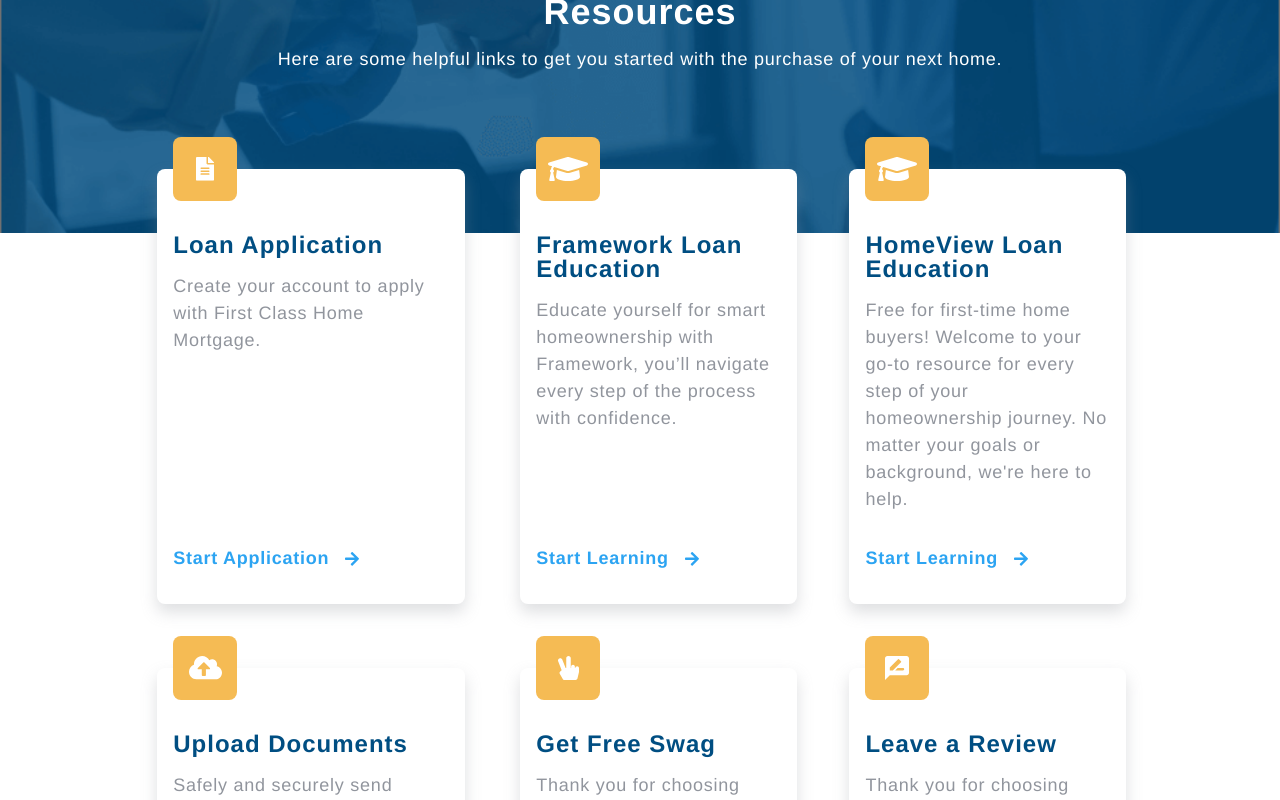
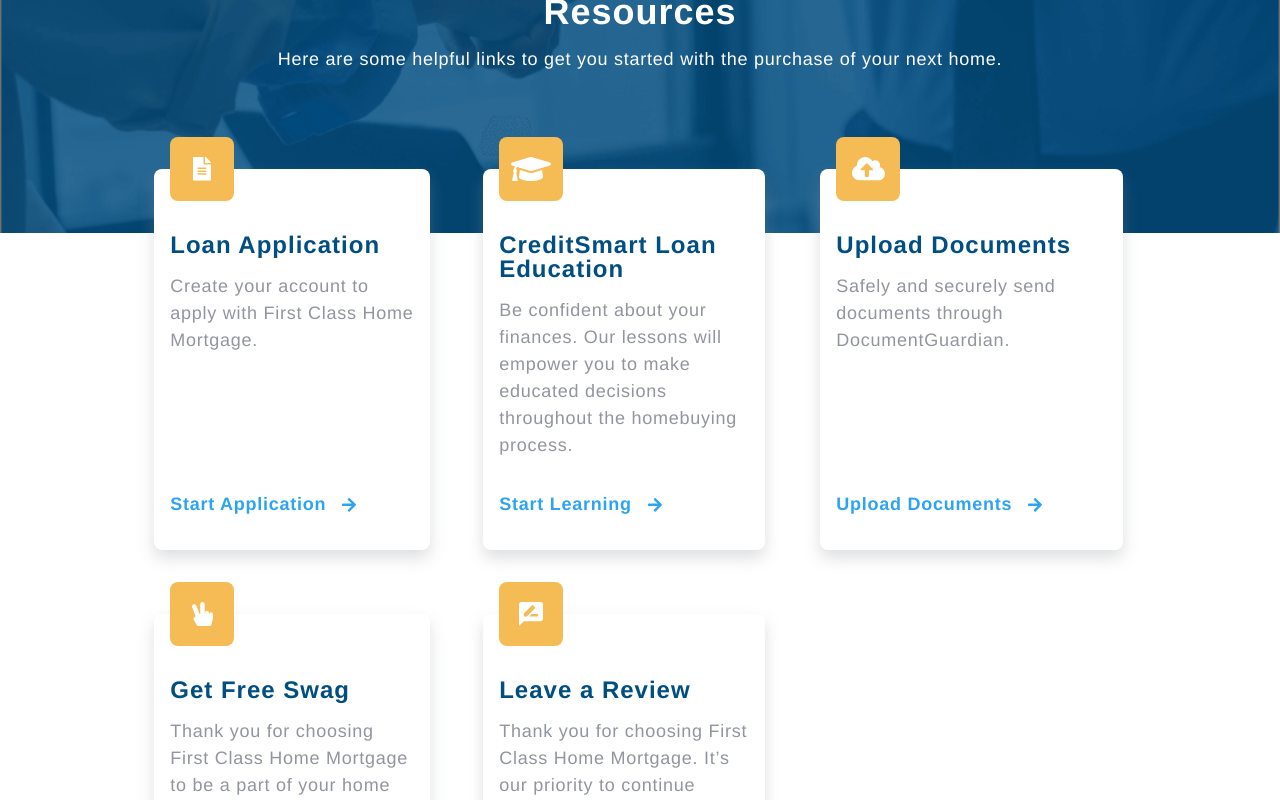
Before and after one commit to MitchellHCrane/kentbarker, a React (Create React App) app: page / in a window 1280 px wide. Shown: the part 740-1540 px from the top of the page. Built offline with nearby package versions, Linux system fonts and the light colour scheme.

Commit message:
link update

```diff
--- a/src/Components/Footer.js
+++ b/src/Components/Footer.js
@@ -14,7 +14,7 @@ function Footer() {
           <p className="footerP">
             Email:{" "}
             <a href="mailto:kent@firstclasshomemortgage.com">
-            kent@firstclasshomemortgage.com
+              kent@firstclasshomemortgage.com
             </a>
           </p>
         </div>
@@ -22,7 +22,7 @@ function Footer() {
           <h3 className="footerH3">License Info</h3>
           <p className="footerP">Kent Barker (NMLS #288828)</p>
           <p className="footerP">
-            Regulated by the Colorado Division of Real Estate NMLS #1843
+            Regulated by State of Utah Division of Real Estate NMLS #1843
           </p>
         </div>
         <div className="footerGridItem">
--- a/src/Components/GetStarted.js
+++ b/src/Components/GetStarted.js
@@ -22,17 +22,9 @@ function GetStarted() {
         />
 
         <GetStartedItem
-          title="Framework Loan Education"
-          description="Educate yourself for smart homeownership with Framework, you’ll navigate every step of the process with confidence."
-          url="https://uwm.frameworkhomeownership.org/"
-          iconName="loanEducationIcon"
-          btnText="Start Learning"
-        />
-
-        <GetStartedItem
-          title="HomeView Loan Education"
-          description="Free for first-time home buyers! Welcome to your go-to resource for every step of your homeownership journey. No matter your goals or background, we're here to help."
-          url="https://www.fanniemae.com/education"
+          title="CreditSmart Loan Education"
+          description="Be confident about your finances. Our lessons will empower you to make educated decisions throughout the homebuying process."
+          url="https://creditsmart.freddiemac.com/paths/homebuyer-u/"
           iconName="loanEducationIcon"
           btnText="Start Learning"
         />
```
